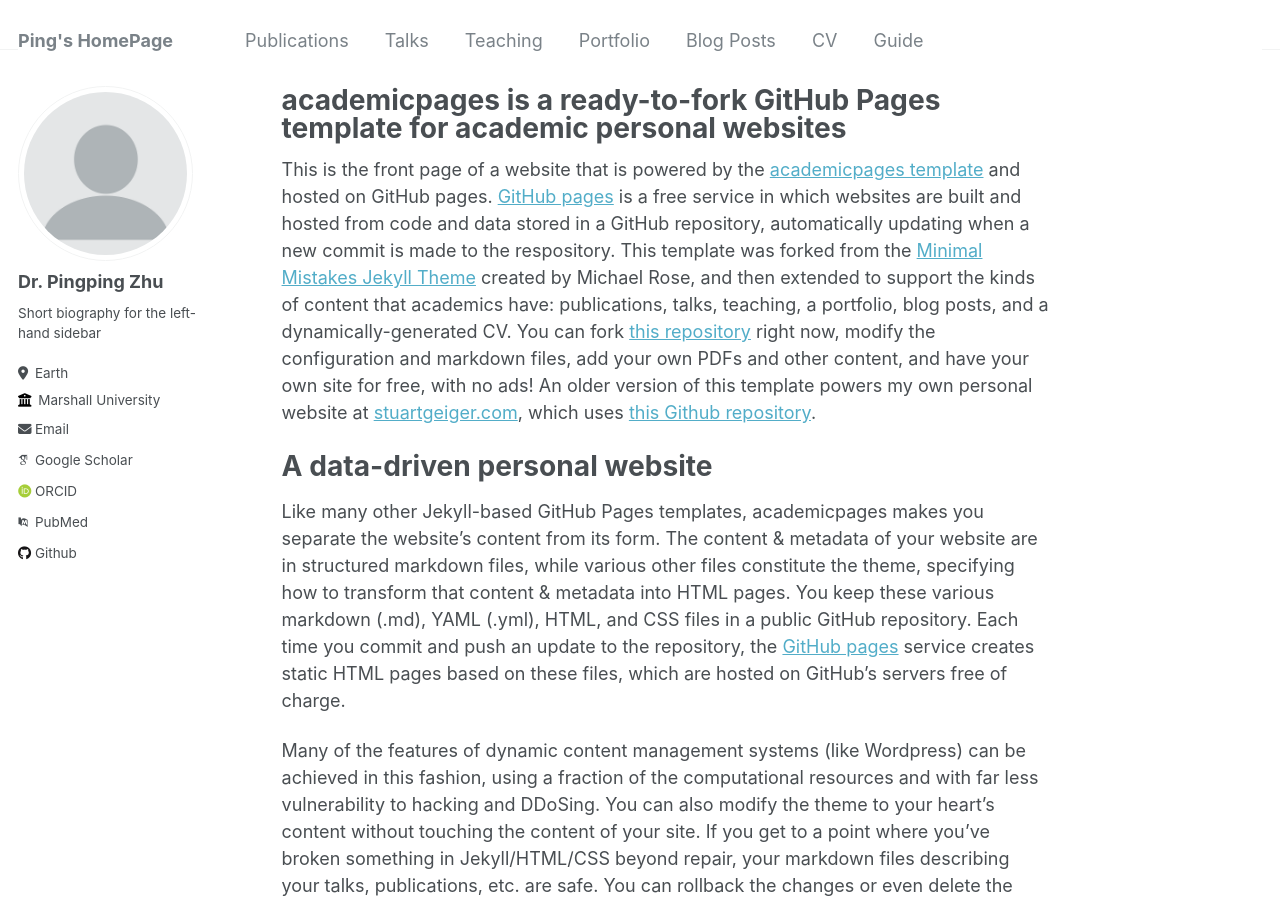
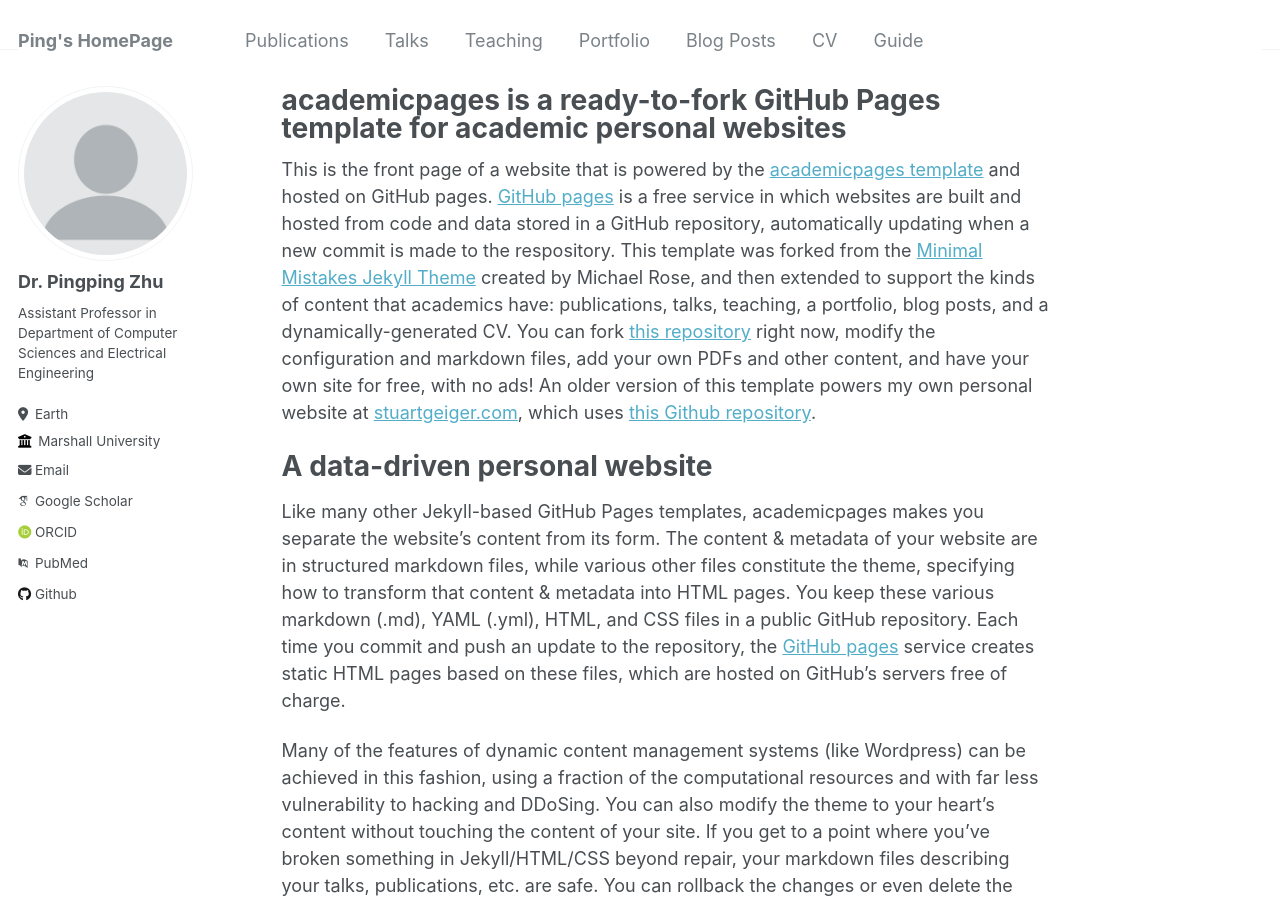
Before and after one commit to Pingping-Zhu/Pingping-Zhu.github.io, a Jekyll site: the page built from _pages/about.md, in a window 1280 px wide and 900 px high. Built offline with Jekyll 4.4.1, drawn with Linux system fonts in a browser that asks for light colours; some web fonts are replaced.

Commit message:
Updated _config
Updated _config.yml file.
bio

```diff
--- a/_config.yml
+++ b/_config.yml
@@ -24,7 +24,7 @@ author:
   avatar           : "profile.png"
   name             : "Dr. Pingping Zhu"
   pronouns         : # example: "she/her"
-  bio              : "Short biography for the left-hand sidebar"
+  bio              : "Assistant Professor in Department of Computer Sciences and Electrical Engineering"
   location         : "Earth"
   employer         : "Marshall University"
   uri              : # URL
```
